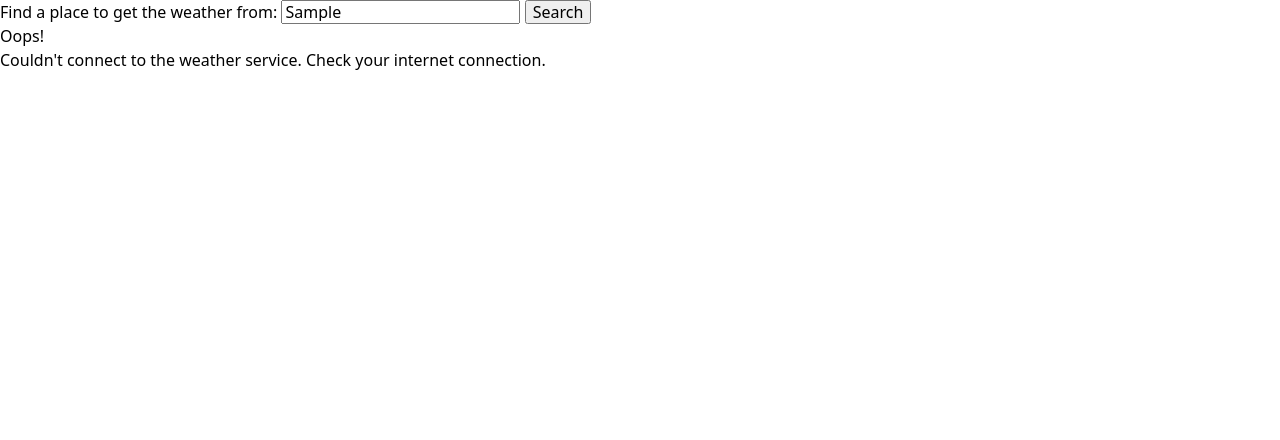
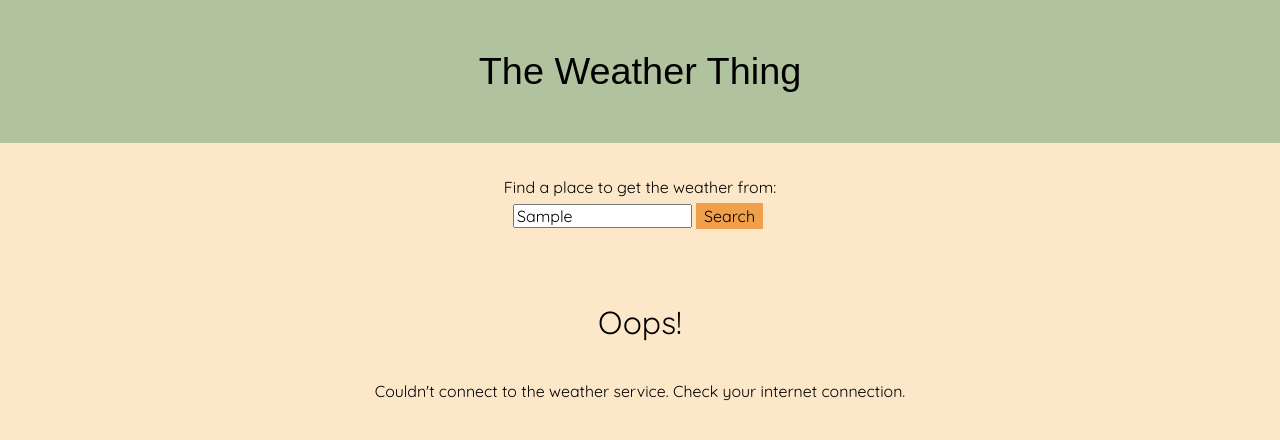
Before and after one commit to Pjaxon999/weather-app, a website built with webpack: page src/index.html in a window 1280 px wide. Both pictures are taken after typing "Sample" into the empty fields and a click on the button "Search". Built offline with nearby package versions, Linux system fonts and the light colour scheme; no server answers; a web font is replaced by a local one.

Commit message:
Update: Finish styling, remove unnecessary module
Styling is now finished. Also removed the module for checking the user
input before sending the request to get weather. This was unnecessary
with the way that error handling was reworked into the getWeather
module. On large screens, the forecast is displayed in a row.

```diff
--- a/src/index.html
+++ b/src/index.html
@@ -3,14 +3,22 @@
   <head>
     <meta charset="UTF-8" />
     <meta name="viewport" content="width=device-width, initial-scale=1.0" />
-    <title>Document</title>
+    <title>The Weather Thing</title>
+    <link rel="preconnect" href="https://fonts.googleapis.com">
+    <link rel="preconnect" href="https://fonts.gstatic.com" crossorigin>
+    <link href="https://fonts.googleapis.com/css2?family=Quicksand:wght@300..700&family=Sniglet:wght@400;800&display=swap" rel="stylesheet">
   </head>
   <body>
+  <div class="wrapper">
+    <header>
+      <h1>The Weather Thing</h1>
+    </header>
     <form>
-      <div role="search">
+      <div class="search" role="search">
         <label class="search-label" for="search">Find a place to get the weather from:
           <span id="error" class="error" aria-live="polite">
         </label>
+        <div class="inputs">
         <input
           id="search"
           class="search-input"
@@ -21,6 +29,7 @@
           autocomplete="new-password"
         >
         <input class="button" type="button" value="Search">
+        </div>
       </div>
     </form>
     <div class="today" data-index="0">
@@ -36,5 +45,6 @@
     </div>
     <div id="error-display">
     </div>
+  </div>
   </body>
 </html>
--- a/src/modules/checkInput.js
+++ /dev/null
@@ -1,14 +0,0 @@
-import getWeather from "./getWeather";
-
-export default function checkInput() {
-  const search = document.getElementById("search");
-  const searchError = document.getElementById("error");
-  if (search.validity.valueMissing) {
-    searchError.textContent = "You need to enter a location to search";
-    searchError.className = "error active";
-  } else if (search.validity.valid) {
-    searchError.textContent = "";
-    searchError.className = "error";
-    getWeather();
-  }
-}
--- a/src/modules/events.js
+++ b/src/modules/events.js
@@ -1,12 +1,12 @@
-import checkInput from "./checkInput";
+import getWeather from "./getWeather";
 
 export default function events() {
   const button = document.querySelector(".button");
-  button.addEventListener("click", checkInput);
+  button.addEventListener("click", getWeather);
 
   const form = document.querySelector("form");
   form.addEventListener("submit", (event) => {
     event.preventDefault();
-    checkInput();
+    getWeather();
   });
 }
--- a/src/modules/render.js
+++ b/src/modules/render.js
@@ -18,7 +18,7 @@ export default function render(weather, location, forecast) {
     const dayNameHeading = document.createElement("h3");
     const temperatureNumber = document.createElement("h3");
     const iconImg = document.createElement("img");
-    const conditionText = document.createElement("p");
+    const conditionText = document.createElement("h3");
 
     dayNameHeading.textContent = `${weather[index].dayName}`;
     temperatureNumber.textContent = `${weather[index].temperature}`;
@@ -33,12 +33,12 @@ export default function render(weather, location, forecast) {
   });
 
   //For the today section only
-  const locationHeading = document.createElement("h2");
-  const forecastHeading = document.createElement("h2");
+  const locationHeading = document.createElement("h3");
+  const forecastHeading = document.createElement("h3");
 
-  locationHeading.textContent = forecast;
-  forecastHeading.textContent = location;
+  forecastHeading.textContent = `Resolved Location: ${location}`;
+  locationHeading.textContent = `Forecast: ${forecast}`;
 
+  today.appendChild(forecastHeading);
   today.appendChild(locationHeading);
-  today.appendChild(forecastHeading);
 }
--- a/src/styles/styles.css
+++ b/src/styles/styles.css
@@ -1,31 +1,28 @@
 /* Reset */
 :root {
   line-height: 1.5;
+
+  /* Custom Properties */
+  --color-main: #fce7c8;
+  --color-secondary: #b1c29e;
+  --color-trinary: #fada7a;
+  --color-accent: #f0a04b;
+
+  --font-fun: "Sniglet", sans-serif;
+  --font-display: "Quicksand", sans-serif;
 }
 
 h1,
 h2,
 h3,
-h4,
-h5,
-figure,
-p,
-ol,
-ul {
+p {
   margin: 0;
-}
-
-ol[role="list"],
-ul[role="list"] {
-  list-style: none;
-  padding-inline: 0;
+  text-align: center;
 }
 
 h1,
 h2,
-h3,
-h4,
-h5 {
+h3 {
   font-size: inherit;
   font-weight: inherit;
 }
@@ -34,3 +31,139 @@ img {
   display: block;
   max-inline-size: 100%;
 }
+
+/* Text Styles */
+
+h1 {
+  font-size: 2.5em;
+  font-weight: 500;
+  font-family: var(--font-fun);
+  line-height: calc(1ex / 0.42);
+  margin: calc(1ex / 0.42) 0;
+}
+
+h2,
+h3,
+p,
+form {
+  font-family: var(--font-display);
+}
+
+h2 {
+  font-size: 2em;
+  line-height: calc(1ex / 0.42);
+  margin: calc(1ex / 0.42) 0;
+}
+
+h3 {
+  font-size: 1.75em;
+  line-height: calc(1ex / 0.38);
+  margin: calc(1ex / 0.38) 0;
+}
+
+p {
+  font-size: 1em;
+  line-height: calc(1ex / 0.32);
+  margin: calc(1ex / 0.32) 0;
+}
+
+@supports (font-size-adjust: 1) {
+  body {
+    font-size-adjust: 0.5;
+  }
+}
+
+/* Layout */
+
+.wrapper,
+.today,
+.day,
+.forecast,
+.search {
+  display: flex;
+  flex-direction: column;
+  align-items: center;
+  justify-content: center;
+}
+
+.forecast {
+  width: 100%;
+}
+
+.search {
+  margin: 2rem;
+}
+
+.inputs {
+  display: flex;
+  align-items: center;
+}
+
+/* Colors */
+
+header {
+  width: 100%;
+  background-color: var(--color-secondary);
+}
+
+html {
+  background-color: var(--color-main);
+}
+
+.forecast {
+  background-color: var(--color-trinary);
+}
+
+.today {
+  background-color: var(--color-accent);
+}
+
+/* Images */
+
+img {
+  height: 60px;
+}
+
+.today img {
+  height: 120px;
+}
+
+#gitimg {
+  height: 25px;
+  width: 25px;
+  display: inline;
+}
+
+/* Form Elements */
+
+.button {
+  appearance: none;
+  -webkit-appearance: none;
+  -moz-appearance: none;
+  border: 0;
+  background: var(--color-accent);
+  font-size: 1rem;
+  white-space: nowrap;
+  text-decoration: none;
+  padding: 0.25rem 0.5rem;
+  margin: 0.25rem;
+  cursor: pointer;
+}
+
+.button:hover {
+  background-color: var(--color-trinary);
+}
+
+@media only screen and (min-width: 900px) {
+  .today {
+    width: 100%;
+  }
+}
+
+@media only screen and (min-width: 1290px) {
+  .forecast {
+    display: grid;
+    grid-template-columns: 1fr 1fr 1fr 1fr 1fr 1fr;
+    gap: 1rem;
+  }
+}
```
Also changed, not shown: dist/index.html, dist/main.js.
